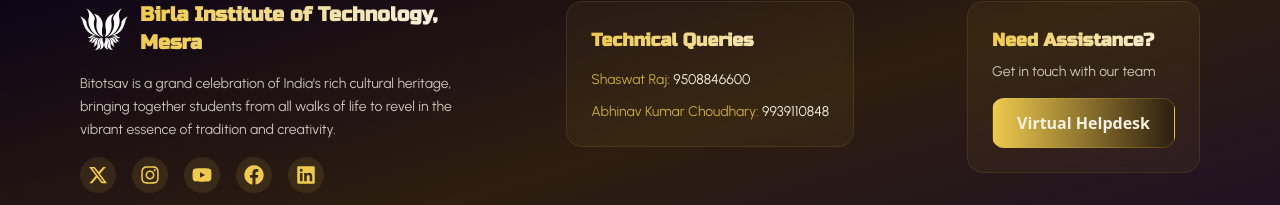
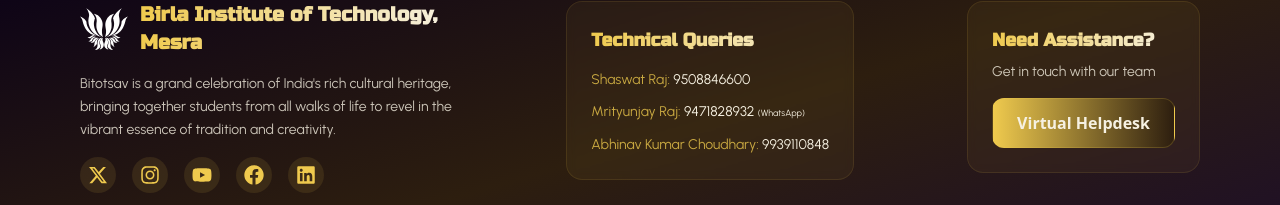
Before and after one commit to bitotsav-fest/website, a Next.js app: page /team in a window 1280 px wide. Shown: the part 848-1053 px from the top of the page. Built offline with nearby package versions, Linux system fonts and the light colour scheme; no server answers.

Commit message:
for backend teams and event related queries onnly

```diff
--- a/src/components/landing/FOOTER.jsx
+++ b/src/components/landing/FOOTER.jsx
@@ -53,6 +53,10 @@ export default function Footer() {
                 <a href="tel:+919508846600" className="hover:text-[#EFCA4E] transition-colors">9508846600</a>
               </p>
               <p className="text-sm">
+                <span className="text-[#EFCA4E]/80">Mrityunjay Raj:</span>{" "}
+                <a href="https://wa.me/919471828932" className="hover:text-[#EFCA4E] transition-colors">9471828932 <span className="text-[9px]">(WhatsApp)</span></a>
+              </p>
+              <p className="text-sm">
                 <span className="text-[#EFCA4E]/80">Abhinav Kumar Choudhary:</span>{" "}
                 <a href="tel:+919939110848" className="hover:text-[#EFCA4E] transition-colors">9939110848</a>
               </p>
```
